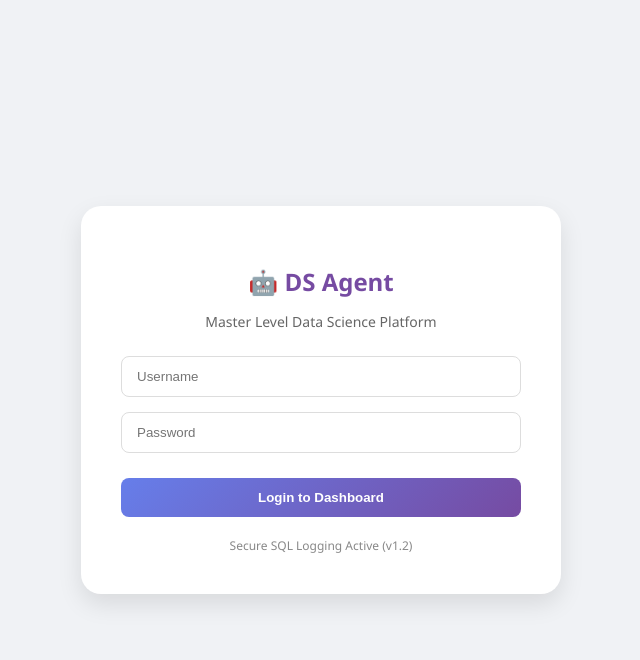
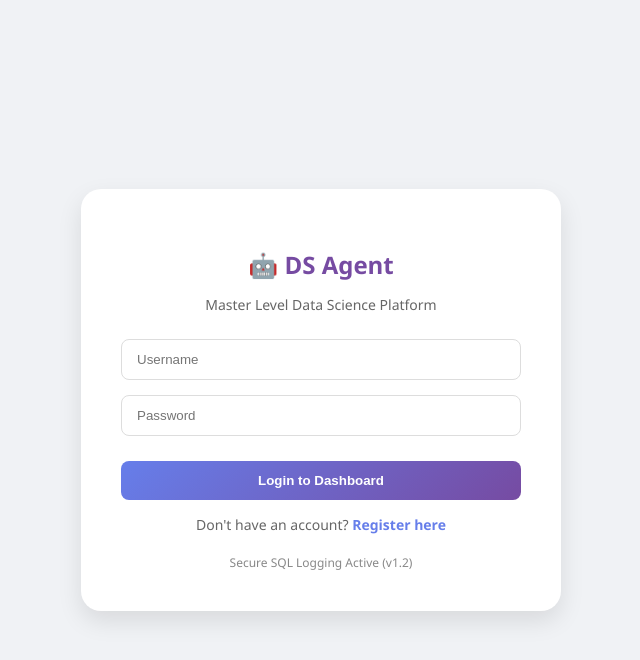
Before and after one commit to R786P/Data-Scientist, a Flask app: page /login in a window 1280 px wide. Shown: the top 660 px of the page, without its empty margins (319-959 px from the left). Run offline with Flask 3, Linux system fonts and the light colour scheme.

Commit message:
Update login.html

```diff
--- a/templates/login.html
+++ b/templates/login.html
@@ -15,6 +15,21 @@
         button { width: 100%; padding: 12px; background: linear-gradient(135deg, #667eea, #764ba2); color: white; border: none; border-radius: 8px; cursor: pointer; font-weight: bold; margin-top: 10px; }
         button:hover { opacity: 0.9; }
         .footer { margin-top: 20px; font-size: 12px; color: #888; }
+
+        /* ✅ ADD THIS CSS FOR REGISTER LINK */
+        .register-link {
+            margin-top: 15px;
+            font-size: 14px;
+            color: #666;
+        }
+        .register-link a {
+            color: #667eea;
+            text-decoration: none;
+            font-weight: bold;
+        }
+        .register-link a:hover {
+            text-decoration: underline;
+        }
     </style>
 </head>
 <body>
@@ -30,6 +45,12 @@
             </div>
             <button type="submit">Login to Dashboard</button>
         </form>
+
+        <!-- ✅ ADD THIS LINE (Register Link) -->
+        <div class="register-link">
+            Don't have an account? <a href="/register">Register here</a>
+        </div>
+
         <div class="footer">
             Secure SQL Logging Active (v1.2)
         </div>
```
